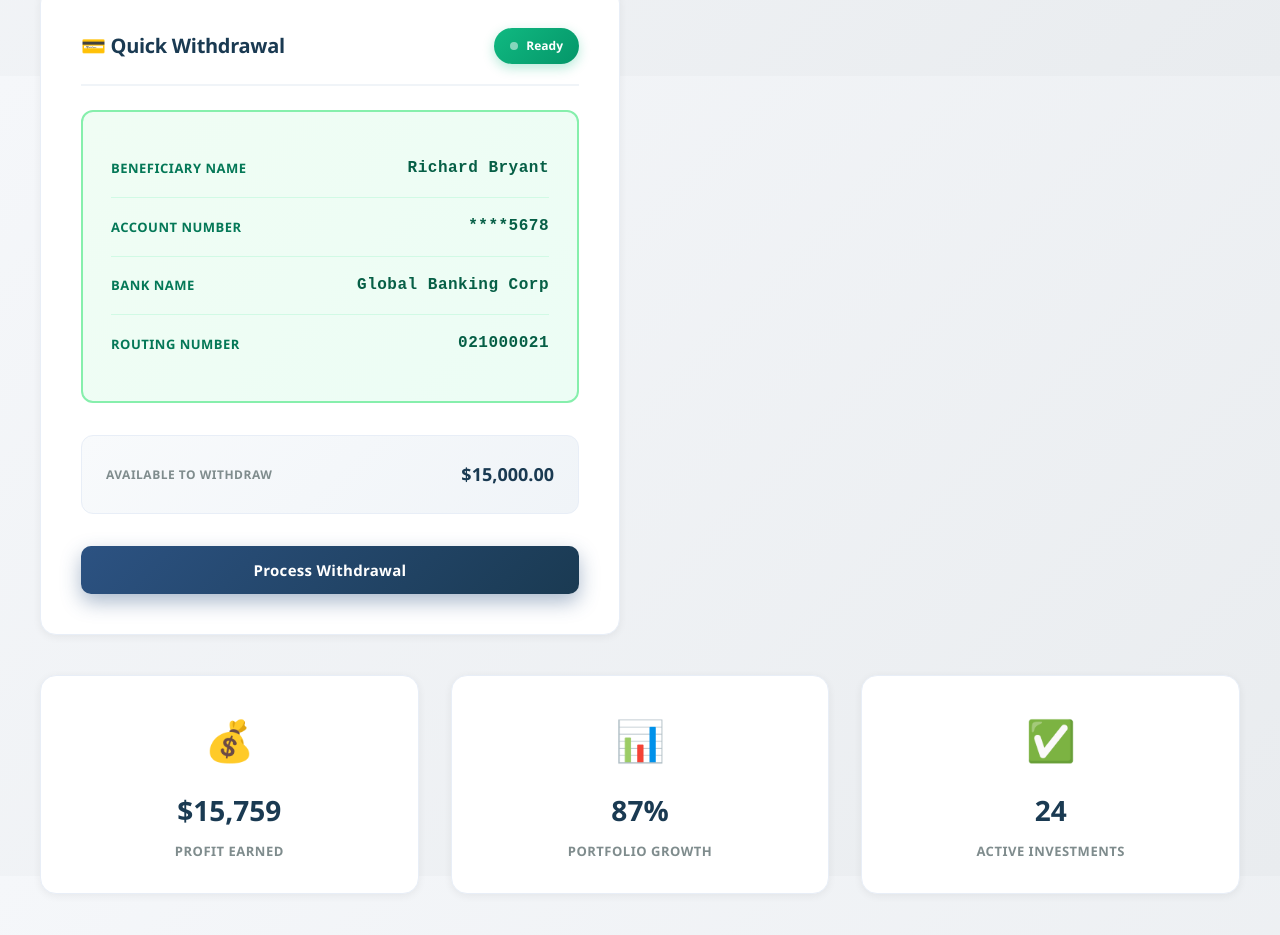
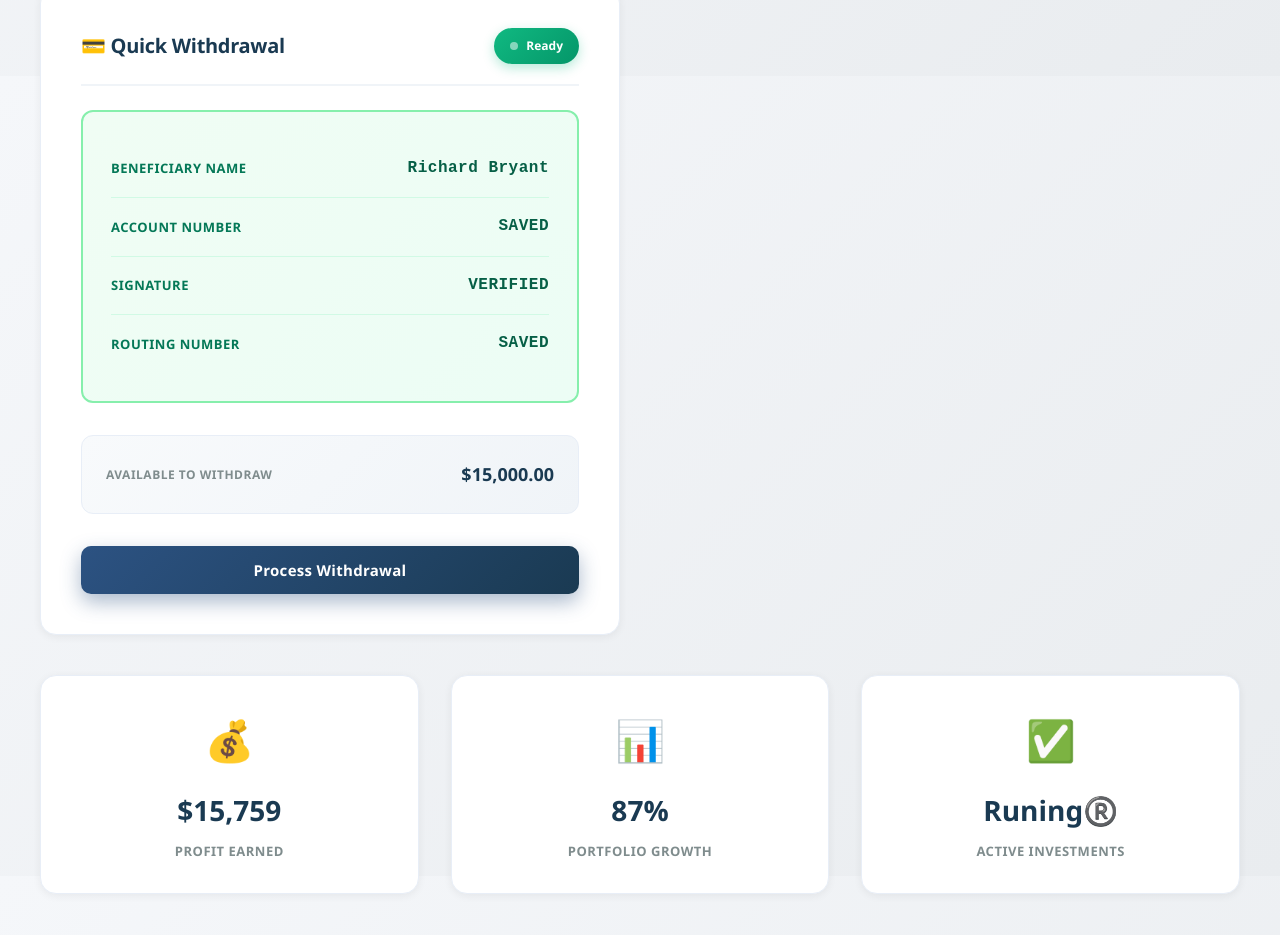
Before and after one commit to Safe-Ltd/Banking-Engine, a plain HTML site: page index.html in a window 1280 px wide. Shown: the part 724-1659 px from the top of the page. Drawn offline with Linux system fonts and the light colour scheme.

Commit message:
Update index.html

```diff
--- a/index.html
+++ b/index.html
@@ -921,15 +921,15 @@
           </div>
           <div class="beneficiary-row">
             <span class="beneficiary-label">Account Number</span>
-            <span class="beneficiary-value">****5678</span>
+            <span class="beneficiary-value">SAVED</span>
           </div>
           <div class="beneficiary-row">
-            <span class="beneficiary-label">Bank Name</span>
-            <span class="beneficiary-value">Global Banking Corp</span>
+            <span class="beneficiary-label">SIGNATURE</span>
+            <span class="beneficiary-value">VERIFIED</span>
           </div>
           <div class="beneficiary-row">
             <span class="beneficiary-label">Routing Number</span>
-            <span class="beneficiary-value">021000021</span>
+            <span class="beneficiary-value">SAVED</span>
           </div>
         </div>
 
@@ -959,7 +959,7 @@
 
       <div class="stat-card">
         <div class="stat-icon">✅</div>
-        <div class="stat-value">24</div>
+        <div class="stat-value">Runing®️</div>
         <div class="stat-label">Active Investments</div>
       </div>
     </div>
```
